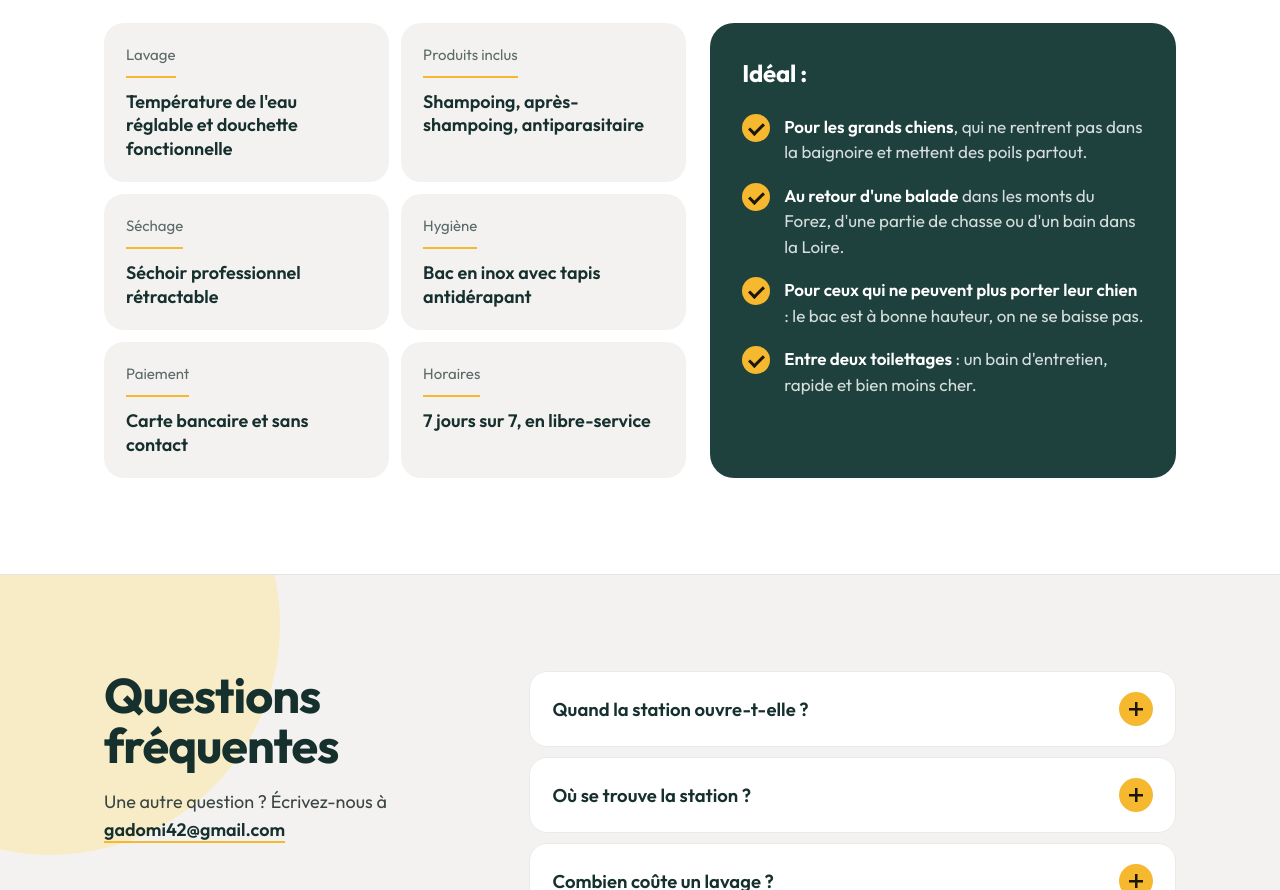
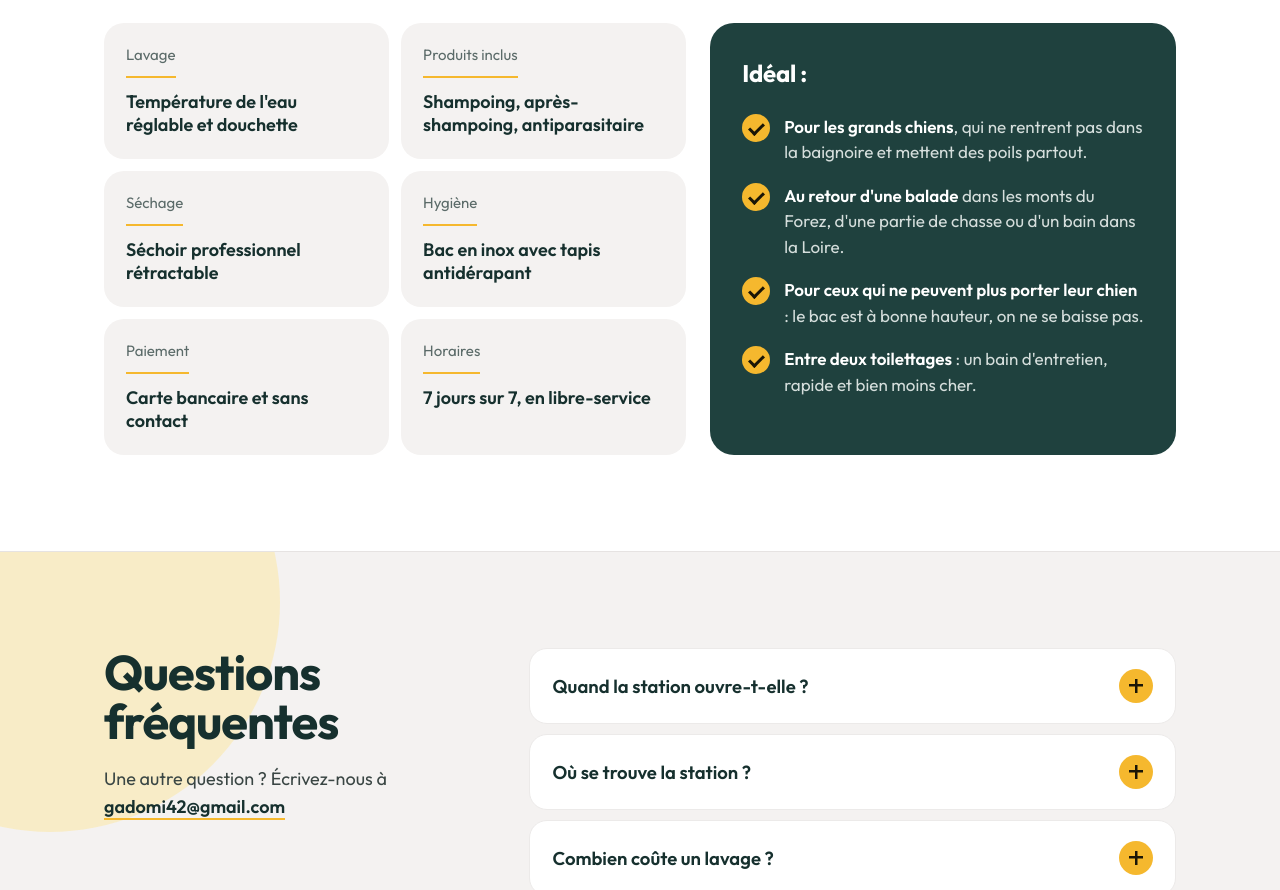
Before and after one commit to gadomi42/gadomidogwash, a plain HTML site: page index.html in a window 1280 px wide. Shown: the part 2723-3613 px from the top of the page. Drawn offline with Linux system fonts and the light colour scheme.

Commit message:
Lavage : retrait de « fonctionnelle »
Co-Authored-By: Claude Opus 5.5 <noreply@anthropic.com>
Claude-Session: https://claude.ai/code/session_01LdKs9vLDk7gEKpWjgFY9q7

```diff
--- a/index.html
+++ b/index.html
@@ -452,7 +452,7 @@ footer a:hover{color:var(--foam)}
     <h2 class="section-title" id="t-details">Ce que vous trouverez dans la station</h2>
     <div class="grid">
       <ul class="list">
-        <li><span>Lavage</span><b>Température de l'eau réglable et douchette fonctionnelle</b></li>
+        <li><span>Lavage</span><b>Température de l'eau réglable et douchette</b></li>
         <li><span>Produits inclus</span><b>Shampoing, après-shampoing, antiparasitaire</b></li>
         <li><span>Séchage</span><b>Séchoir professionnel rétractable</b></li>
         <li><span>Hygiène</span><b>Bac en inox avec tapis antidérapant</b></li>
```
